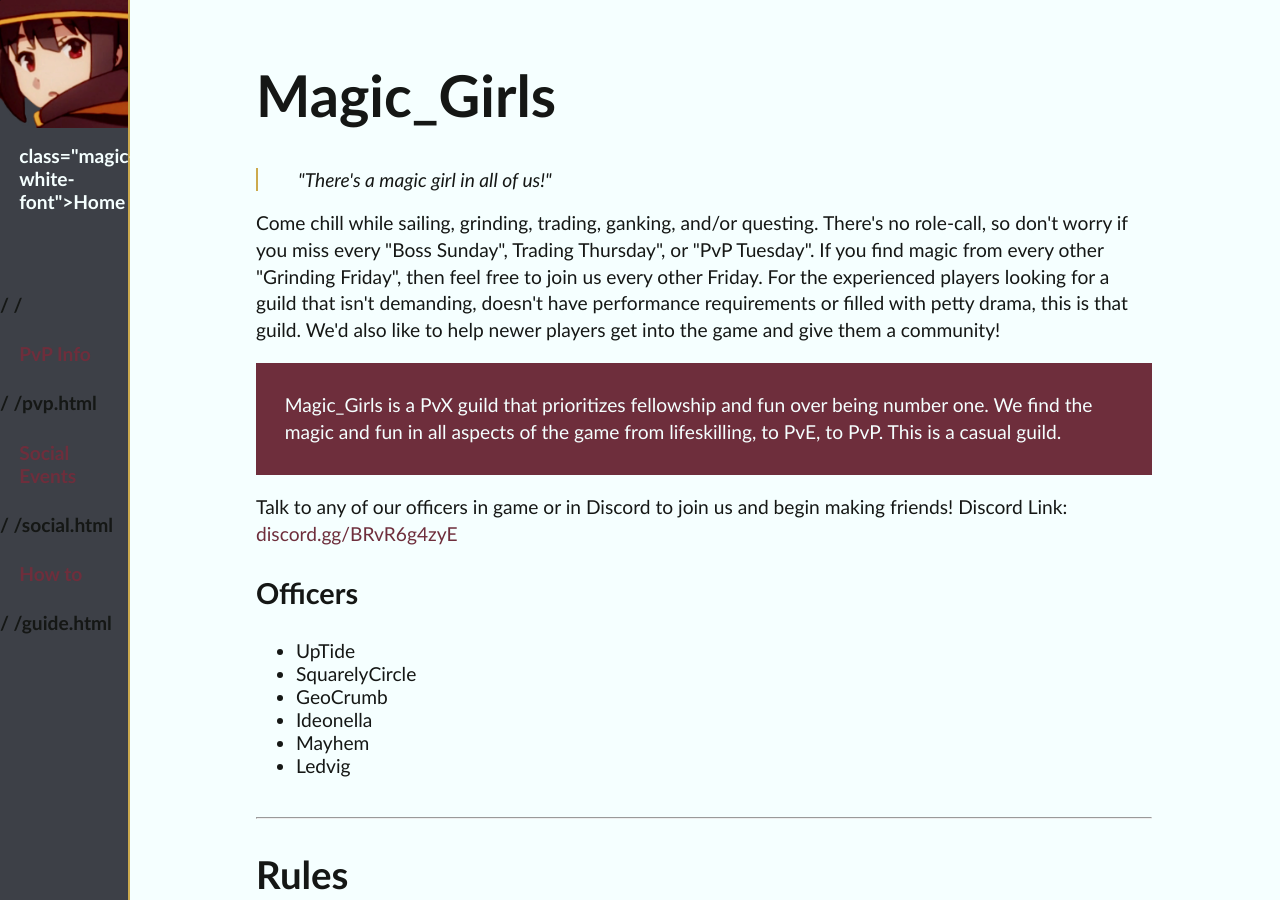
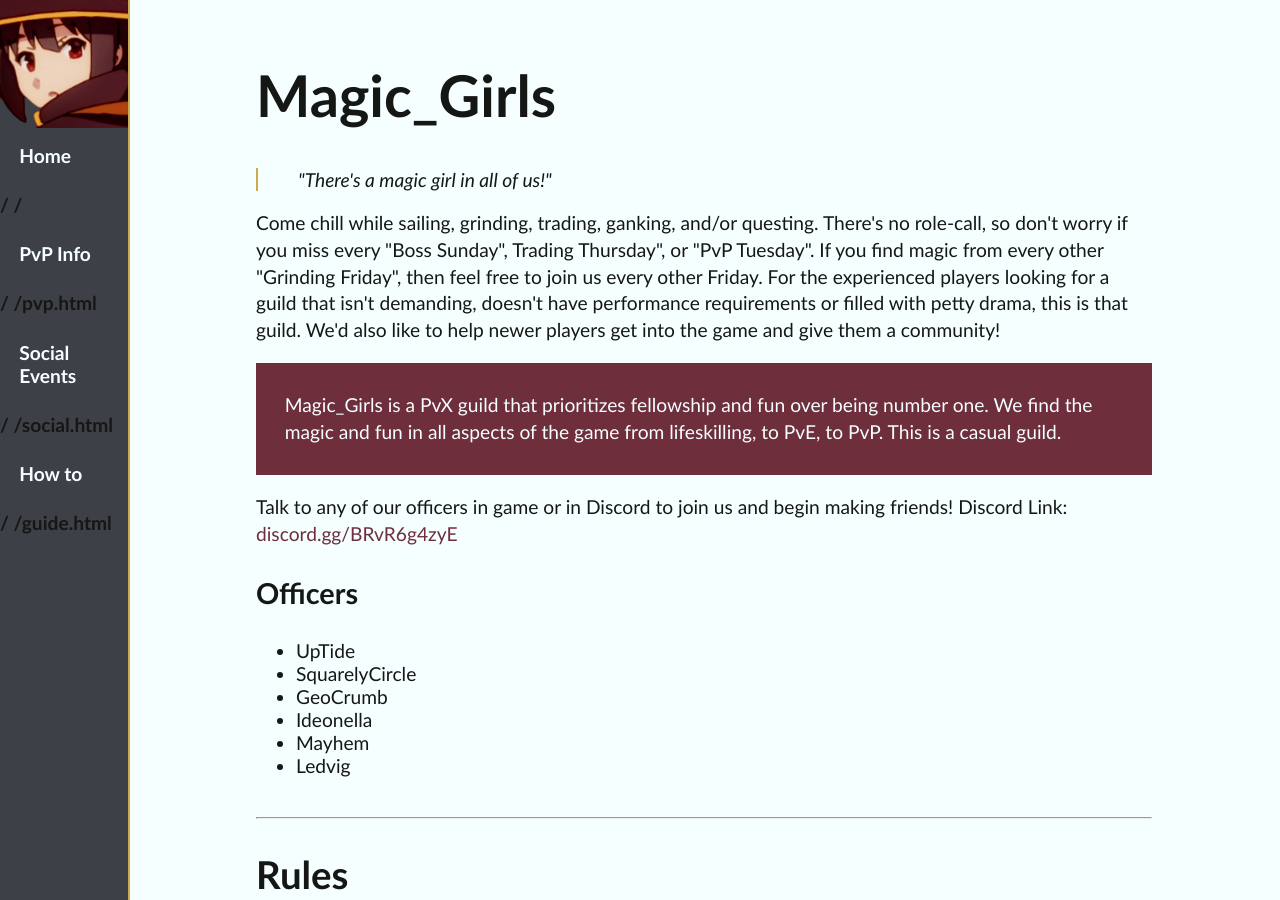
Before and after one commit to ideonella/ideonella.github.io, a Jekyll site: the page built from index.html, in a window 1280 px wide and 900 px high. Built offline with Jekyll 4.4.1, drawn with Linux system fonts in a browser that asks for light colours.

Commit message:
Update navigation.html

```diff
--- a/_includes/navigation.html
+++ b/_includes/navigation.html
@@ -1,7 +1,7 @@
 <nav>
    <img src="/assets/images/web.png" alt="Guild's Magic Girl." class="magic-girl"><br>
   {% for item in site.data.navigation %}
-  <a href="{{ item.link }}"{% if page.url == item.link %}class="magic-white-font current"{% elseif page.url != item.link %}class="magic-white-font"{% endif %}>{{ item.name }}</a><br>
+  <a href="{{ item.link }}"{% if page.url == item.link %}class="magic-white-font current"{% elsif page.url != item.link %}class="magic-white-font"{% endif %}>{{ item.name }}</a><br>
    <p>{{ page.url }} {{ item.link }}</p>
   {% endfor %}
 </nav>
```
